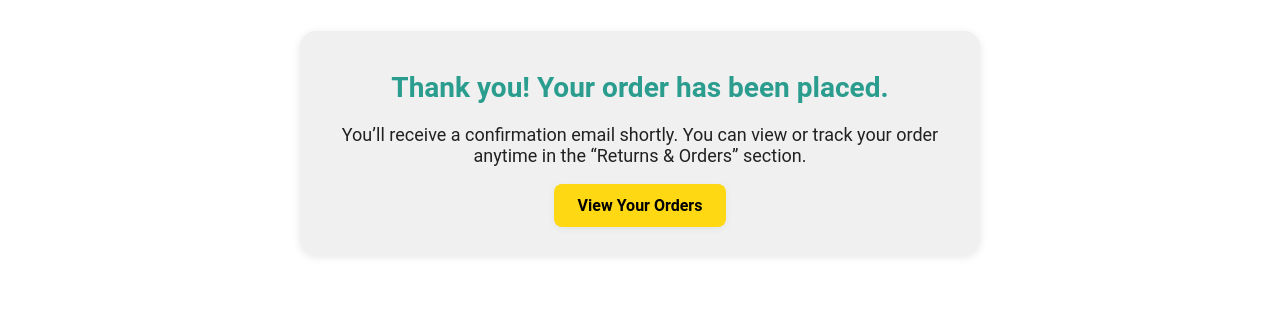
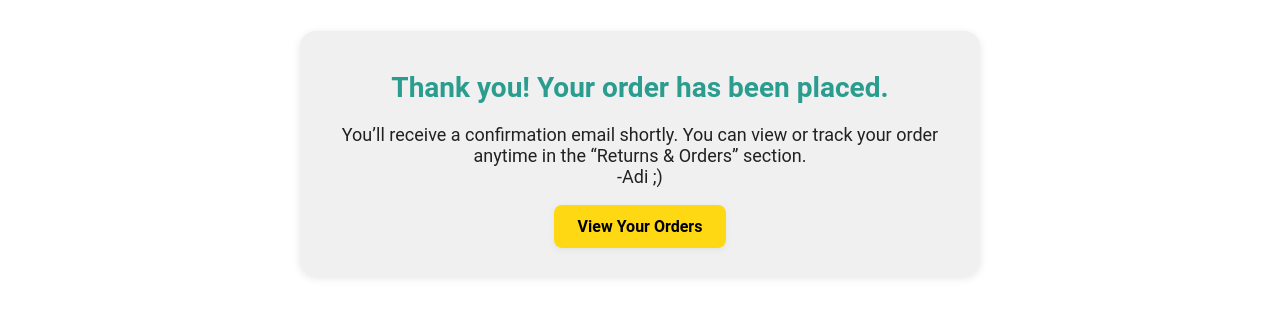
Before and after one commit to adityasinnghh/Amazon-web-page1, a plain HTML site: page orderplaced.html in a window 1280 px wide. Shown: the part 69-386 px from the top of the page. Drawn offline with Linux system fonts and the light colour scheme.

Commit message:
Update orderplaced.html

```diff
--- a/orderplaced.html
+++ b/orderplaced.html
@@ -70,7 +70,8 @@
   <div class="confirmation-container">
     <div class="confirmation-title">Thank you! Your order has been placed.</div>
     <div class="confirmation-message">
-      You’ll receive a confirmation email shortly. You can view or track your order anytime in the “Returns & Orders” section.
+      You’ll receive a confirmation email shortly. You can view or track your order anytime in the “Returns & Orders” section.<p>
+       -Adi  ;)
     </div>
     <a href="orders.html" class="button-primary">View Your Orders</a>
   </div>
```
